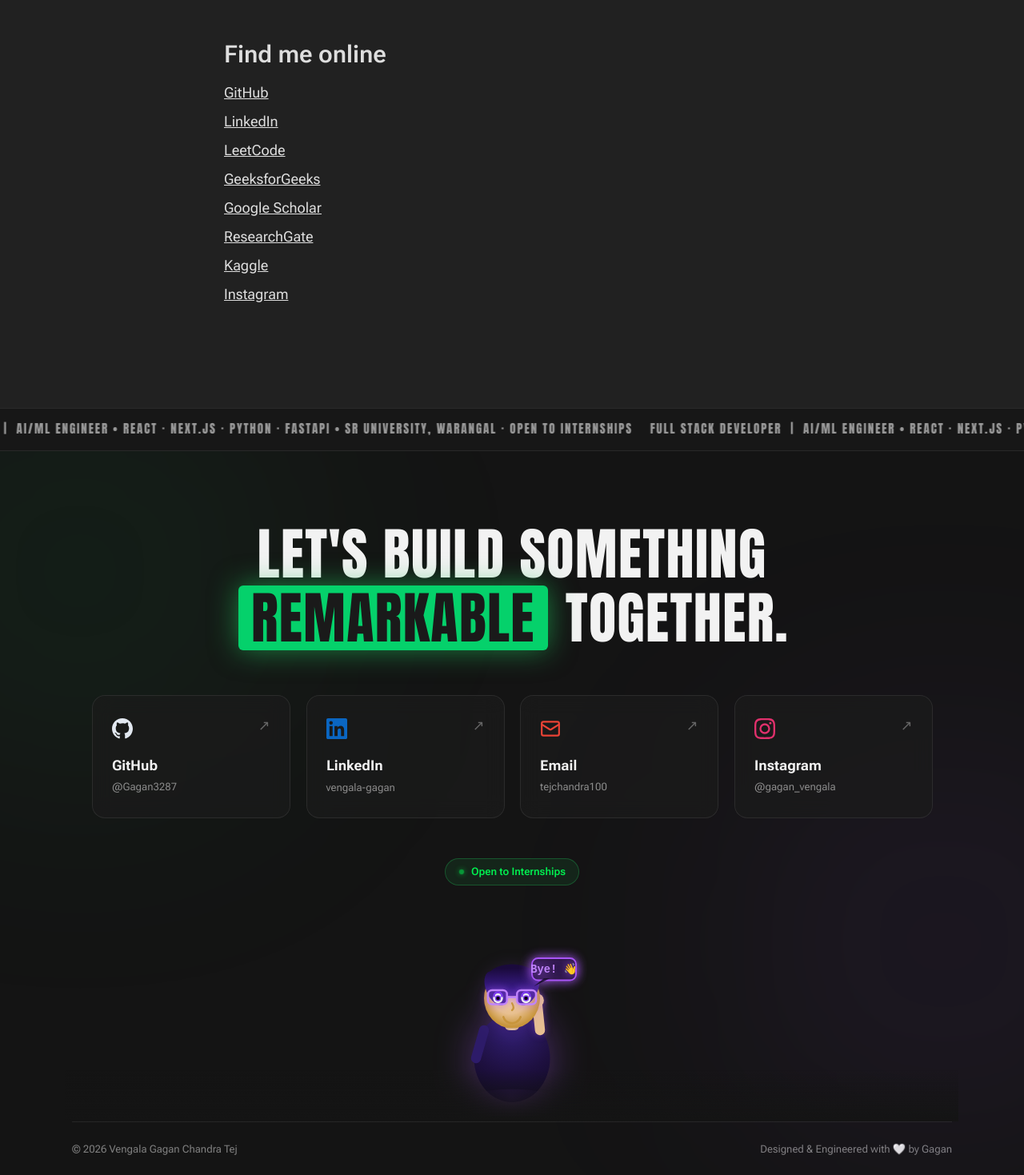
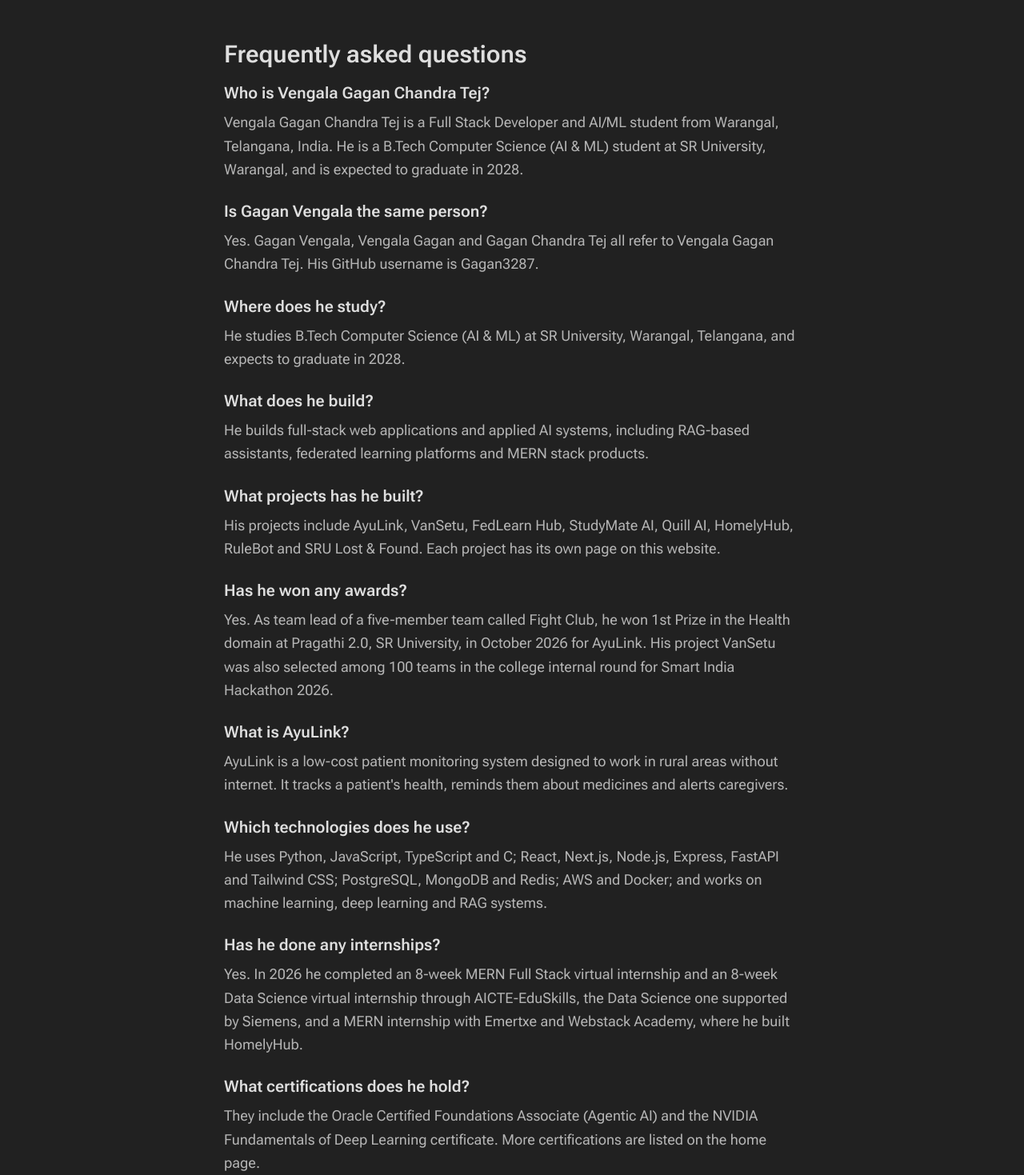
Before and after one commit to Gagan3287/My-Portfolio, a Next.js app: page /about in a window 1280 px wide. Shown: the part 1301-2770 px from the top of the page at 80% size. Built offline with nearby package versions, Linux system fonts and the light colour scheme.

Commit message:
Add FAQ section to About page

```diff
--- a/app/about/page.tsx
+++ b/app/about/page.tsx
@@ -1,7 +1,7 @@
 import type { Metadata } from 'next';
 import Link from 'next/link';
 import { projects } from '@/lib/projects';
-import { PROFILES } from '@/lib/site';
+import { PROFILES, SITE_URL } from '@/lib/site';
 
 export const metadata: Metadata = {
     title: 'About Me - Full Stack Developer from Warangal',
@@ -10,9 +10,84 @@ export const metadata: Metadata = {
     alternates: { canonical: '/about' },
 };
 
+const faqs = [
+    {
+        q: 'Who is Vengala Gagan Chandra Tej?',
+        a: 'Vengala Gagan Chandra Tej is a Full Stack Developer and AI/ML student from Warangal, Telangana, India. He is a B.Tech Computer Science (AI & ML) student at SR University, Warangal, and is expected to graduate in 2028.',
+    },
+    {
+        q: 'Is Gagan Vengala the same person?',
+        a: 'Yes. Gagan Vengala, Vengala Gagan and Gagan Chandra Tej all refer to Vengala Gagan Chandra Tej. His GitHub username is Gagan3287.',
+    },
+    {
+        q: 'Where does he study?',
+        a: 'He studies B.Tech Computer Science (AI & ML) at SR University, Warangal, Telangana, and expects to graduate in 2028.',
+    },
+    {
+        q: 'What does he build?',
+        a: 'He builds full-stack web applications and applied AI systems, including RAG-based assistants, federated learning platforms and MERN stack products.',
+    },
+    {
+        q: 'What projects has he built?',
+        a: 'His projects include AyuLink, VanSetu, FedLearn Hub, StudyMate AI, Quill AI, HomelyHub, RuleBot and SRU Lost & Found. Each project has its own page on this website.',
+    },
+    {
+        q: 'Has he won any awards?',
+        a: 'Yes. As team lead of a five-member team called Fight Club, he won 1st Prize in the Health domain at Pragathi 2.0, SR University, in October 2026 for AyuLink. His project VanSetu was also selected among 100 teams in the college internal round for Smart India Hackathon 2026.',
+    },
+    {
+        q: 'What is AyuLink?',
+        a: 'AyuLink is a low-cost patient monitoring system designed to work in rural areas without internet. It tracks a patient\'s health, reminds them about medicines and alerts caregivers.',
+    },
+    {
+        q: 'Which technologies does he use?',
+        a: 'He uses Python, JavaScript, TypeScript and C; React, Next.js, Node.js, Express, FastAPI and Tailwind CSS; PostgreSQL, MongoDB and Redis; AWS and Docker; and works on machine learning, deep learning and RAG systems.',
+    },
+    {
+        q: 'Has he done any internships?',
+        a: 'Yes. In 2026 he completed an 8-week MERN Full Stack virtual internship and an 8-week Data Science virtual internship through AICTE-EduSkills, the Data Science one supported by Siemens, and a MERN internship with Emertxe and Webstack Academy, where he built HomelyHub.',
+    },
+    {
+        q: 'What certifications does he hold?',
+        a: 'They include the Oracle Certified Foundations Associate (Agentic AI) and the NVIDIA Fundamentals of Deep Learning certificate. More certifications are listed on the home page.',
+    },
+    {
+        q: 'Which languages does he speak?',
+        a: 'His resume lists Telugu, English, Hindi and Japanese.',
+    },
+    {
+        q: 'Where can I find his code and profiles?',
+        a: 'His code is on GitHub (Gagan3287). He is also on LeetCode, GeeksforGeeks, Kaggle, Google Scholar, ResearchGate, LinkedIn and Instagram. All the links are in the Find me online section on this page.',
+    },
+    {
+        q: 'How can I contact him?',
+        a: 'Through his LinkedIn profile or the contact section at the bottom of the home page of this website.',
+    },
+];
+
+const faqJsonLd = {
+    '@context': 'https://schema.org',
+    '@type': 'FAQPage',
+    '@id': `${SITE_URL}/about#faq`,
+    url: `${SITE_URL}/about`,
+    about: { '@id': `${SITE_URL}/#person` },
+    mainEntity: faqs.map((f) => ({
+        '@type': 'Question',
+        name: f.q,
+        acceptedAnswer: { '@type': 'Answer', text: f.a },
+    })),
+};
+
 export default function AboutPage() {
     return (
         <article className="mx-auto max-w-3xl px-6 py-32">
+            <script
+                type="application/ld+json"
+                dangerouslySetInnerHTML={{
+                    __html: JSON.stringify(faqJsonLd).replace(/</g, '\\u003c'),
+                }}
+            />
+
             <h1 className="font-anton text-5xl uppercase">Vengala Gagan Chandra Tej</h1>
             <p className="mt-3 text-lg text-muted-foreground">
                 Full Stack Developer and AI/ML student from Warangal, Telangana
@@ -64,6 +139,16 @@ export default function AboutPage() {
                 <li>MERN Full Stack and Data Science virtual internships (AICTE-EduSkills)</li>
             </ul>
 
+            <h2 className="mt-12 text-3xl font-semibold">Frequently asked questions</h2>
+            <div className="mt-4 space-y-6">
+                {faqs.map((f) => (
+                    <div key={f.q}>
+                        <h3 className="text-xl font-semibold">{f.q}</h3>
+                        <p className="mt-2 text-lg leading-relaxed text-muted-foreground">{f.a}</p>
+                    </div>
+                ))}
+            </div>
+
             <h2 className="mt-12 text-3xl font-semibold">Find me online</h2>
             <ul className="mt-4 space-y-2 text-lg">
                 {PROFILES.map((p) => (
```
